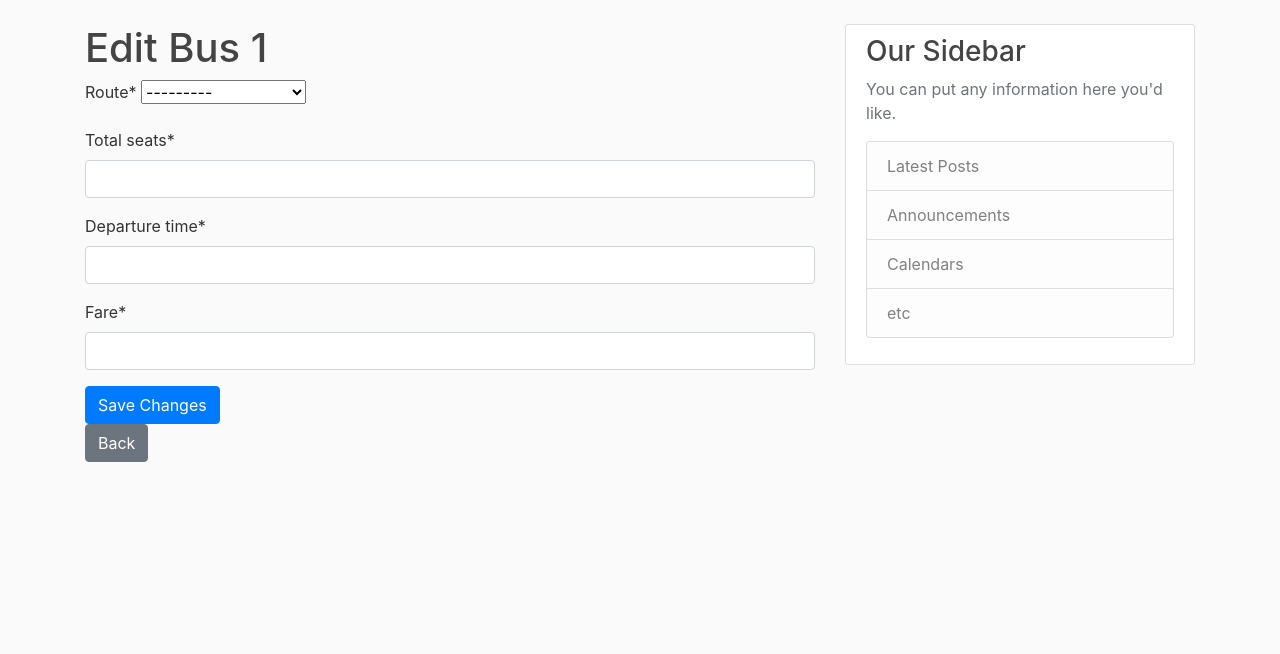
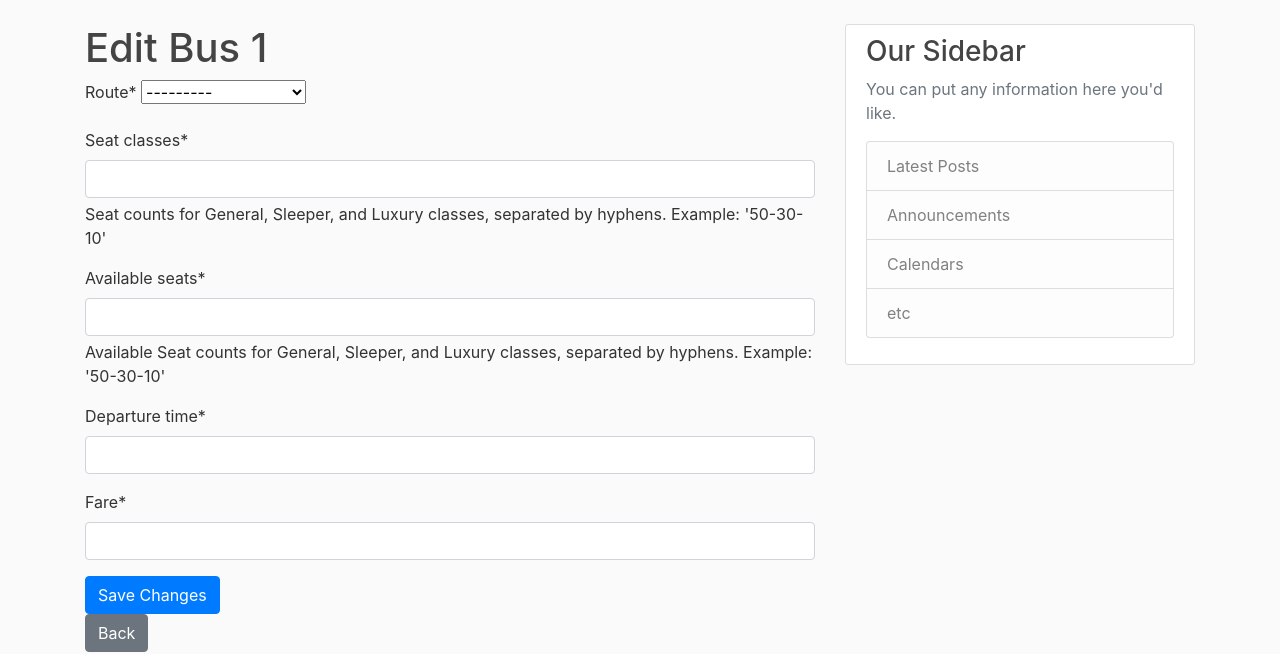
Before and after one commit to devgoe01/dvm-backend-2-1-1, a Django app: template bus/templates/bus/edit_bus.html in a window 1280 px wide. Shown: the part 56-710 px from the top of the page. Run offline with Django 5.2, Linux system fonts and the light colour scheme; tables that the repository leaves empty hold one stand-in row (values such as "Sample post"); the template is opened without the code that fills it: values that come from a table or form of the project are taken from there, most other values are stand-ins (such as "Sample title", 1, 10 or a date in 2020); some libraries are stand-ins or nearby versions.

Commit message:
minor changes and corrections

```diff
--- a/bus/forms.py
+++ b/bus/forms.py
@@ -55,14 +55,21 @@
 class EditBusForm(forms.ModelForm):
     class Meta:
         model = models.Bus
-        fields = ['route', 'total_seats', 'departure_time', 'fare']
+        fields = ['route', 'seat_classes','available_seats','departure_time', 'fare']
+
 
 
 
 class AddBusForm(forms.ModelForm):
     class Meta:
         model = models.Bus
-        fields = ['route', 'bus_number', 'seat_classes','total_seats','available_seats', 'departure_time', 'fare']
+        fields = ['route', 'bus_number', 'seat_classes','available_seats', 'departure_time', 'fare']
         widgets = {
             'departure_time': forms.DateTimeInput(attrs={'type': 'datetime-local'}),
         }
+    def __init__(self,*args,**kwargs):
+        super().__init__(*args,**kwargs)
+        self.fields['seat_classes'].label='total_seats'
+    def clean(self):
+        cleaned_data=super().clean()
+        return cleaned_data
--- a/bus/models.py
+++ b/bus/models.py
@@ -24,7 +24,7 @@
 class Bus(models.Model):
     route = models.ForeignKey(Route, on_delete=models.CASCADE)
     bus_number = models.PositiveIntegerField(unique=True)
-    total_seats = models.PositiveIntegerField()
+    total_seats = models.PositiveIntegerField(blank=True, null=True)
     available_seats = models.CharField(max_length=11,help_text="Available Seat counts for General, Sleeper, and Luxury classes, separated by hyphens. Example: '50-30-10'")
     departure_time = models.DateTimeField()
     fare = models.DecimalField(max_digits=6, decimal_places=2)
@@ -54,4 +54,4 @@
     created_at = models.DateTimeField(auto_now_add=True)
 
     def __str__(self):
-        return f"Waitlist entry for {self.user.username} on bus {self.bus.bus_number} ({self.seat_class})"
+        return f"Waitlist entry for {self.user.username} on bus {self.bus.bus_number}"
--- a/bus/templates/bus/bus_list.html
+++ b/bus/templates/bus/bus_list.html
@@ -7,7 +7,7 @@
         <p><strong>Bus:</strong> {{ bus.bus_number }}</p>
         <p><strong>Route:</strong> {{ bus.route.source }} to {{ bus.route.destination }}</p>
         <p><strong>Departure:</strong> {{ bus.departure_time }}</p>
-        <p><strong>Total seats:</strong> {{ bus.total_seats }}</p>
+        <p><strong>Total seats:</strong> {{ bus.seat_classes }}</p>
         <p><strong>Available Seats</strong>: {{ bus.available_seats }}</p>
         <p><strong>Fare</strong>: {{ bus.fare }}</p>
         <a href="{% url 'edit_bus' bus.bus_number %}" class="btn btn-primary btn-sm">Edit</a>
```
Also changed, not shown: bus/views.py (+18 -5 lines), bus/migrations/0008_alter_bus_total_seats_waitlist.py (added).
